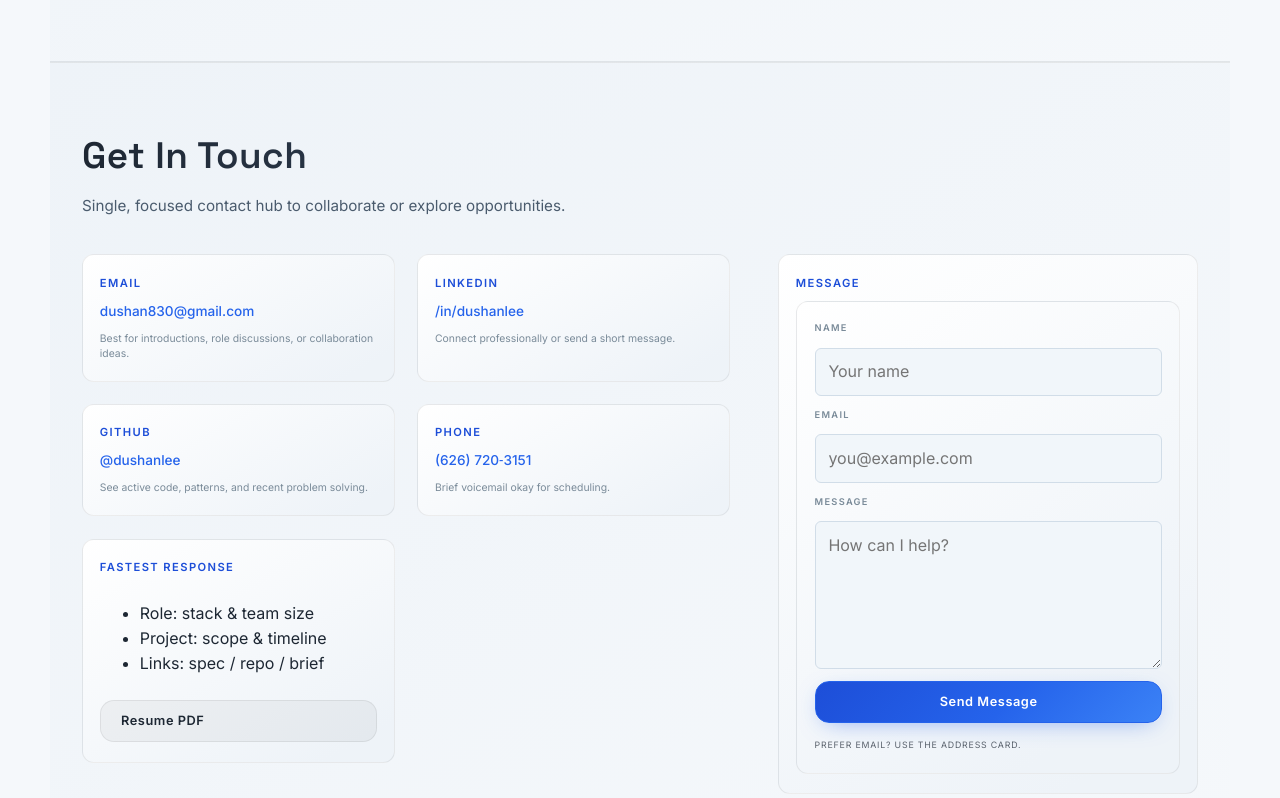
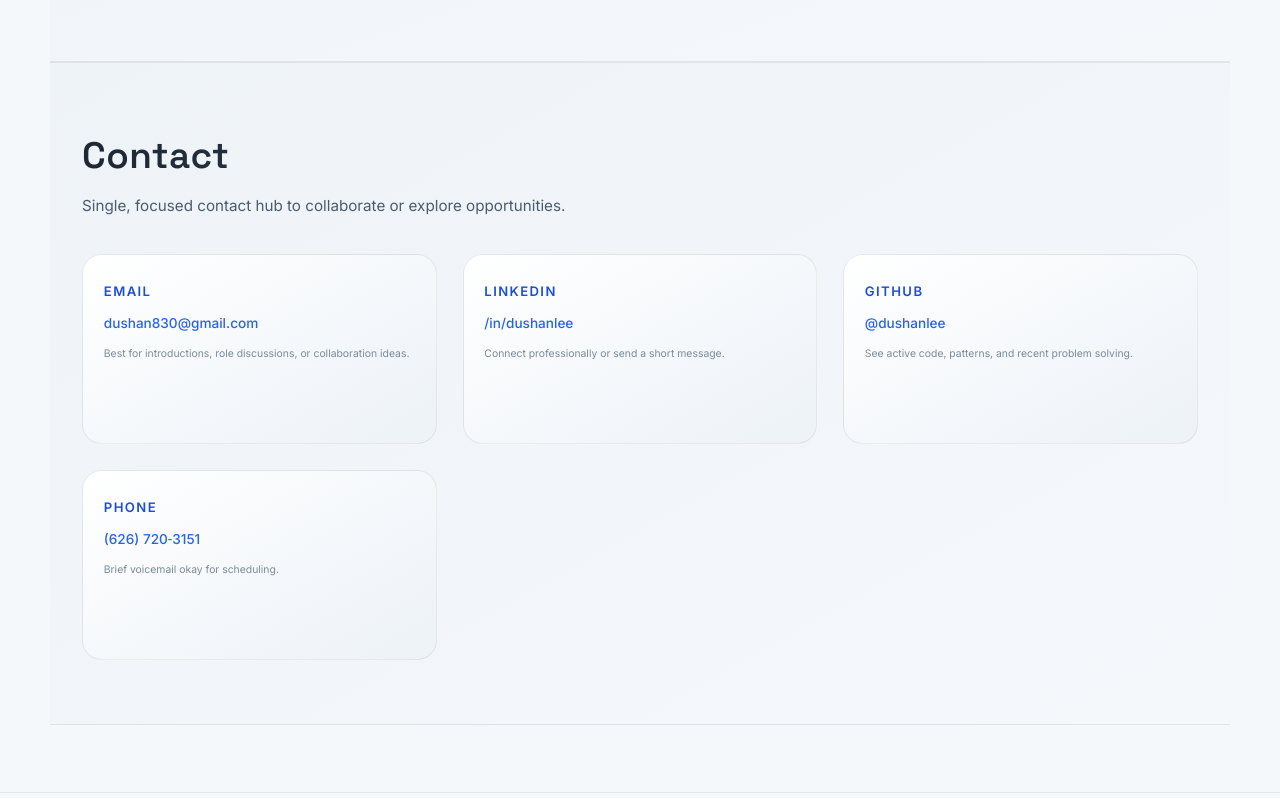
Before and after one commit to dushanlee/Personal-Website, a plain HTML site: page index.html in a window 1280 px wide. Shown: the part 4325-5123 px from the top of the page. Drawn offline with Linux system fonts and the light colour scheme.

Commit message:
Ongoing edits

```diff
--- a/index.html
+++ b/index.html
@@ -110,7 +110,7 @@
         </ul>
         <div class="hero-actions">
           <a href="#projects" class="btn primary">View Projects</a>
-          <a href="resume.pdf" class="btn ghost" target="_blank" rel="noopener">Resume PDF</a>
+          <a href="Resume.pdf" class="btn ghost" target="_blank" rel="noopener">Resume PDF</a>
           <a href="#contact" class="btn ghost" rel="noopener">Contact</a>
         </div>
       </div>
@@ -335,7 +335,7 @@
 
       <section id="contact" class="section alt">
         <div class="section-head">
-          <h2 class="section-title">Get In Touch</h2>
+          <h2 class="section-title">Contact</h2>
           <p class="section-tagline">Single, focused contact hub to collaborate or explore opportunities.</p>
         </div>
         <div class="contact-hub">
@@ -360,32 +360,6 @@
               <span class="contact-link">(626)&nbsp;720&#8209;3151</span>
               <p class="contact-note">Brief&nbsp;voicemail&nbsp;okay&nbsp;for&nbsp;scheduling.</p>
             </a>
-            <div class="contact-card contact-guide-card">
-              <h3>Fastest Response</h3>
-              <ul class="contact-tips">
-                <li>Role: stack &amp; team size</li>
-                <li>Project: scope &amp; timeline</li>
-                <li>Links: spec / repo / brief</li>
-              </ul>
-              <a class="btn ghost small" href="resume.pdf" target="_blank" rel="noopener">Resume PDF</a>
-            </div>
-          </div>
-          <div class="contact-card contact-form-wrapper">
-            <h3>Message</h3>
-            <form class="contact-form" action="mailto:dushan830@gmail.com" method="post" enctype="text/plain" novalidate>
-              <label for="name">Name</label>
-              <input id="name" name="name" type="text" required autocomplete="name" placeholder="Your name">
-              <label for="email">Email</label>
-              <input id="email" name="email" type="email" required autocomplete="email" placeholder="you@example.com">
-              <label for="message">Message</label>
-              <textarea id="message" name="message" rows="5" required placeholder="How can I help?"></textarea>
-              <div class="visually-hidden" aria-hidden="true">
-                <label for="company">Company</label>
-                <input id="company" name="company" type="text" tabindex="-1" autocomplete="off">
-              </div>
-              <button type="submit" class="btn primary full">Send Message</button>
-              <p class="form-note">Prefer email? Use the address card.</p>
-            </form>
           </div>
         </div>
       </section>
--- a/styles.css
+++ b/styles.css
@@ -817,25 +817,26 @@ a:hover, a:focus-visible { color: var(--accent-alt); }
 .contact-hub {
   display: grid;
   gap: 3rem;
-  grid-template-columns: minmax(0,1fr) minmax(0,420px);
+  grid-template-columns: 1fr; /* Single column now that form removed */
   align-items: start;
 }
-@media (max-width: 920px) { .contact-hub { grid-template-columns: 1fr; } }
+/* Removed breakpoint override since single column at all widths */
 .contact-cards {
   display: grid;
-  gap: 1.4rem 1.4rem;
-  grid-template-columns: repeat(auto-fit,minmax(220px,1fr));
+  gap: 1.6rem 1.6rem;
+  grid-template-columns: repeat(auto-fit,minmax(260px,1fr));
 }
 .contact-card {
   background: linear-gradient(150deg,var(--layer-solid),var(--bg-alt) 90%);
   border: 1px solid var(--glass-border);
-  padding: 1.2rem 1.05rem 1.25rem;
-  border-radius: var(--radius-md);
+  padding: 1.6rem 1.3rem 1.7rem;
+  border-radius: var(--radius-lg);
   display: flex;
   flex-direction: column;
-  gap: .55rem;
+  gap: .75rem;
   position: relative;
   overflow: hidden;
+  min-height: 190px;
   transition: transform var(--timing), border-color var(--timing), background var(--timing);
 }
 .contact-form-card { padding: 1.1rem 1rem 1.15rem; }
@@ -857,7 +858,7 @@ a:hover, a:focus-visible { color: var(--accent-alt); }
 .contact-card:hover:before { opacity:1; }
 .contact-card h3 {
   margin: 0;
-  font-size: .7rem;
+  font-size: .82rem;
   text-transform: uppercase;
   letter-spacing: 1.4px;
   font-weight: 600;
@@ -935,6 +936,7 @@ a:hover, a:focus-visible { color: var(--accent-alt); }
   background: radial-gradient(circle at 78% 18%,rgba(96,165,250,.18),transparent 60%);
   opacity:0;
   transition: opacity var(--timing);
+  pointer-events: none; /* Allow inputs beneath to receive focus/click */
 }
 .contact-form:hover:before { opacity:1; }
 .contact-form label {
```
Also changed, not shown: 3 other files.
